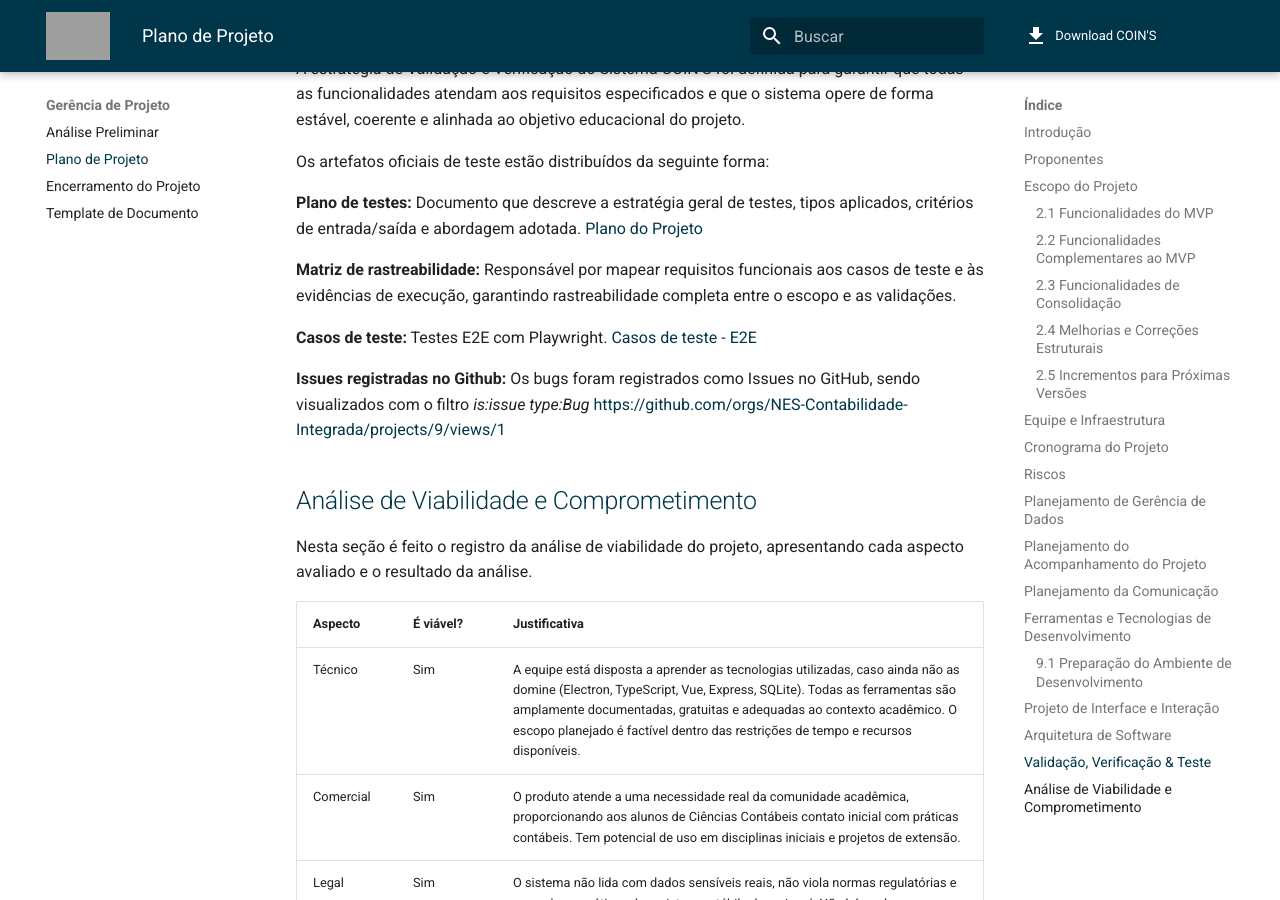
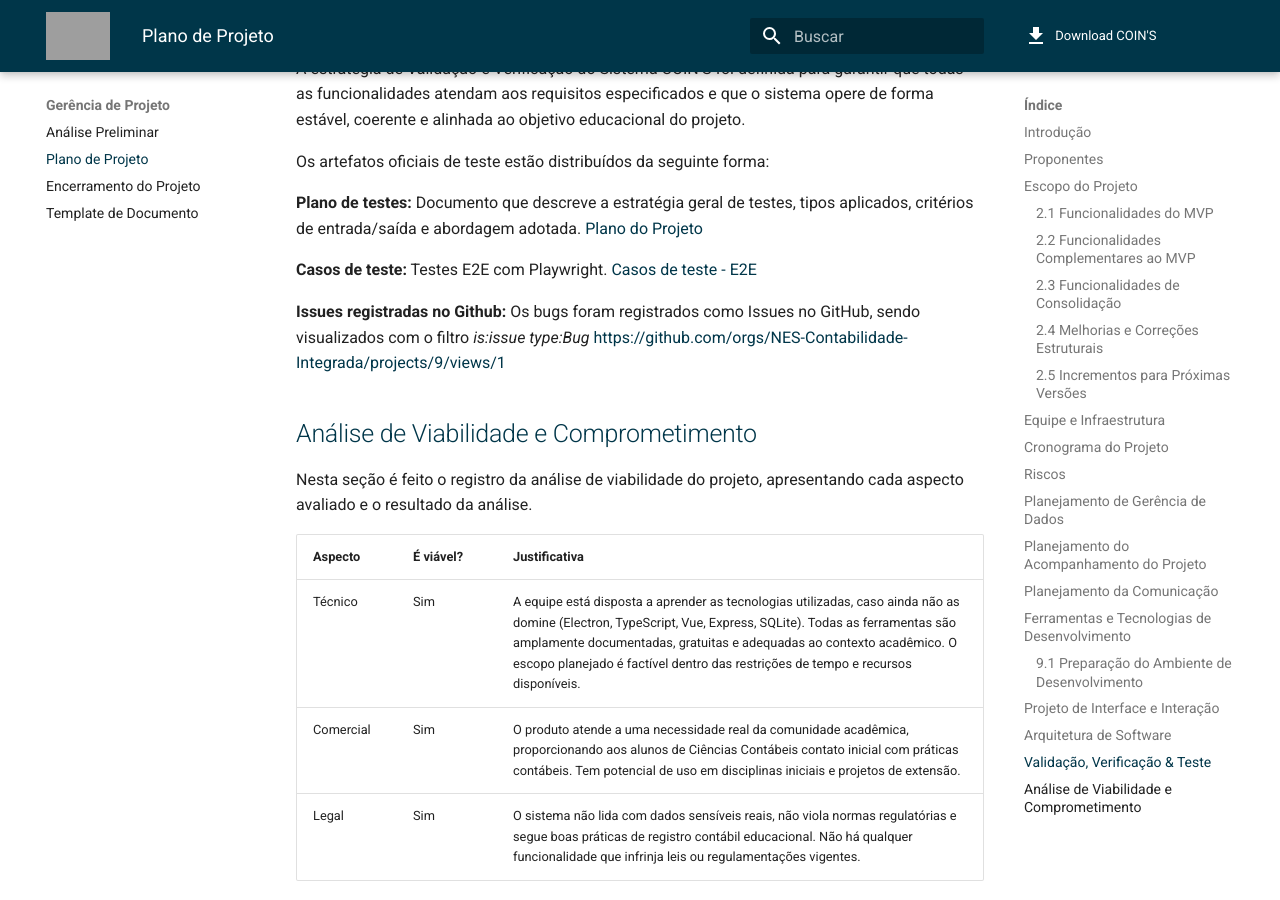
Before and after one commit to NES-Contabilidade-Integrada/doc-coins2026.1, an MkDocs documentation site: the page built from docs/gerencia-projeto/plano-do-projeto.md, in a window 1280 px wide and 900 px high, scrolled down 10217 px. Built offline with MkDocs 1.6.1 and Material for MkDocs 9.7.7, drawn with Linux system fonts in a browser that asks for light colours; comment, search, counter and statistics services are not loaded; grey boxes are pictures that could not be loaded.

Commit message:
docs(plano-do-projeto): remove seção de matriz de rastreabilidade inexistente

```diff
--- a/docs/gerencia-projeto/plano-do-projeto.md
+++ b/docs/gerencia-projeto/plano-do-projeto.md
@@ -275,9 +275,6 @@ Os artefatos oficiais de teste estão distribuídos da seguinte forma:
 Documento que descreve a estratégia geral de testes, tipos aplicados, critérios de entrada/saída e abordagem adotada.
 [Plano do Projeto](https://docs.google.com/document/d/1XogaSN2T2aq22X2BNMwlFlzndOfwDwhcQEkXrJsNhKw/edit?usp=sharing)
 
-**Matriz de rastreabilidade:**
-Responsável por mapear requisitos funcionais aos casos de teste e às evidências de execução, garantindo rastreabilidade completa entre o escopo e as validações.
-
 **Casos de teste:**
 Testes E2E com Playwright.
 [Casos de teste - E2E](https://docs.google.com/document/d/1_fC4yM7P6VXOWBw06KzTC0eE3m--QW6s4Vxe3CA8QaQ/edit?usp=sharing)
```
